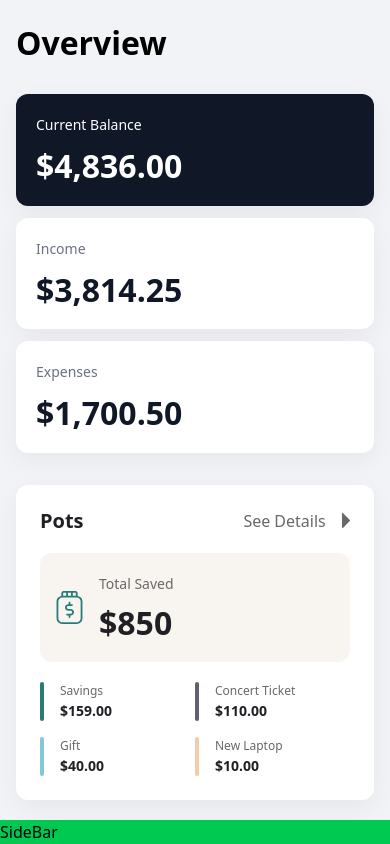
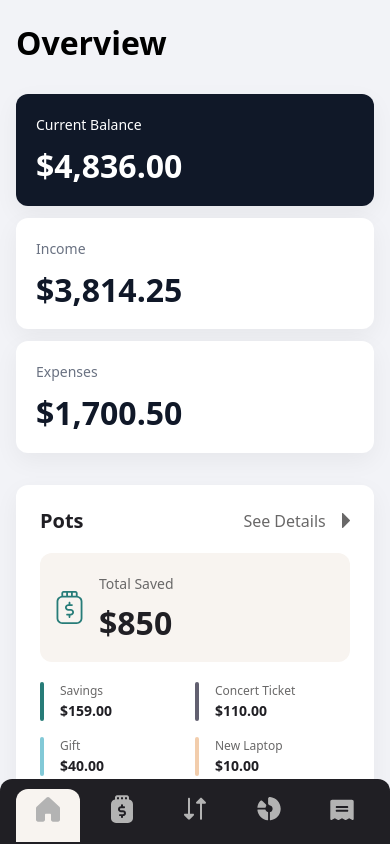
Before and after one commit to nishanth1596/personal-finance-app, a Next.js app: page / in a window 390 px wide. Shown: the top 844 px of the page. Built offline with nearby package versions, Linux system fonts and the light colour scheme.

Commit message:
add sidebar for mobile

```diff
--- a/src/components/SideBar.tsx
+++ b/src/components/SideBar.tsx
@@ -1,7 +1,30 @@
+"use client";
+
+import { navItems } from "@/constants/constants";
+import Image from "next/image";
+import Link from "next/link";
+import { usePathname } from "next/navigation";
+
 const SideBar = () => {
+  const pathname = usePathname();
+
   return (
-    <aside className="fixed bottom-0 order-2 w-full bg-green-500">
-      SideBar
+    <aside className="bg-grey-900 fixed bottom-0 z-10 order-2 flex w-full items-center justify-between rounded-t-xl px-4 pt-2">
+      {navItems.map((item) => {
+        const isActive = pathname === item.href;
+
+        return (
+          <Link
+            href={item.href}
+            className={`px-5 pt-2 pb-5 ${
+              isActive ? "bg-beige-100 rounded-t-xl" : ""
+            }`}
+            key={item.name}
+          >
+            <Image alt={item.name} src={item.icon} height={24} width={24} />
+          </Link>
+        );
+      })}
     </aside>
   );
 };
--- a/src/constants/constants.tsx
+++ b/src/constants/constants.tsx
@@ -483,3 +483,31 @@ export const recurringBills = [
     color: "#F2CDAC",
   },
 ];
+
+export const navItems = [
+  {
+    name: "Overview",
+    href: "/",
+    icon: "/images/icon-nav-overview.svg",
+  },
+  {
+    name: "Pots",
+    href: "/pots",
+    icon: "/images/icon-nav-pots.svg",
+  },
+  {
+    name: "Transactions",
+    href: "/transactions",
+    icon: "/images/icon-nav-transactions.svg",
+  },
+  {
+    name: "Budgets",
+    href: "/budgets",
+    icon: "/images/icon-nav-budgets.svg",
+  },
+  {
+    name: "Recurring Bills",
+    href: "/bills",
+    icon: "/images/icon-nav-recurring-bills.svg",
+  },
+];
```
